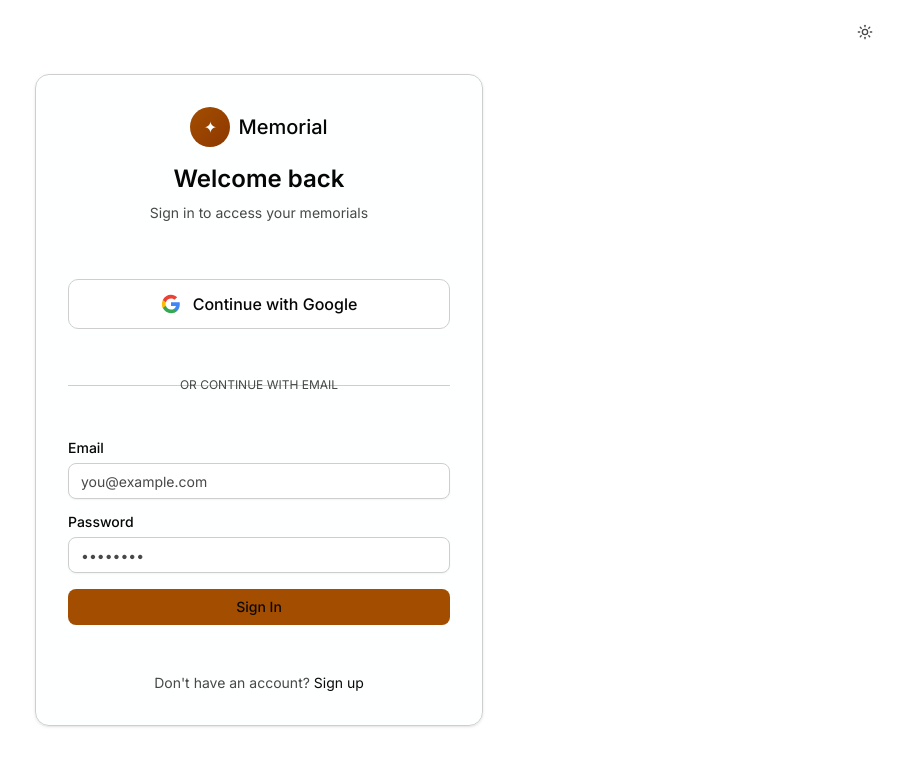
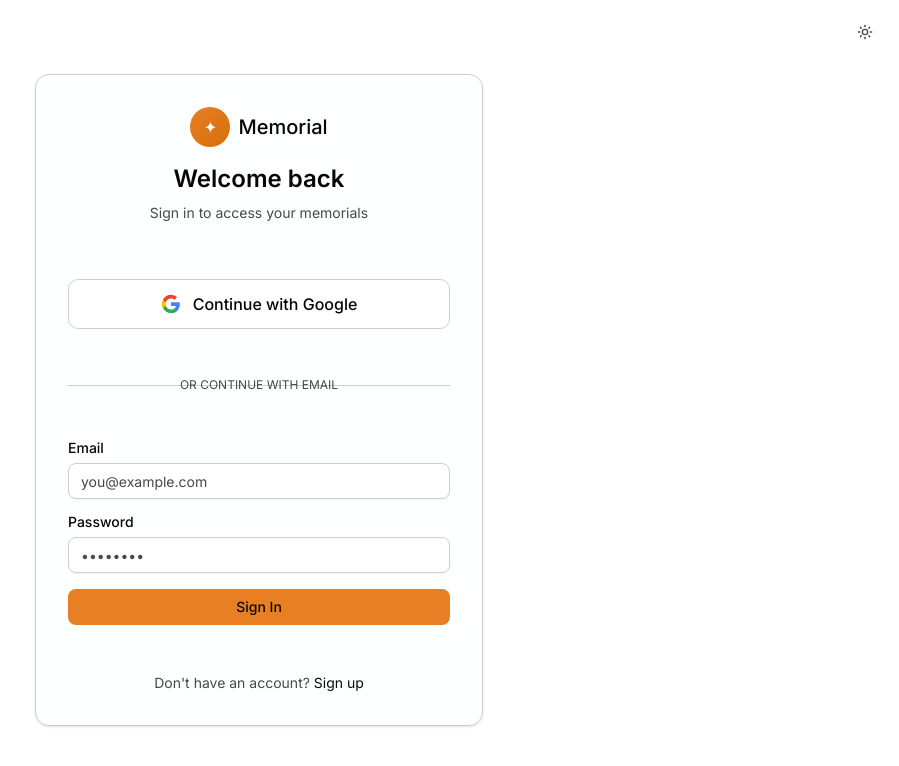
Before and after one commit to sapeol/memorial-app, a Next.js app: page /sign-in in a window 1280 px wide. Shown: the top 766 px of the page, without its empty margins (381-1280 px from the left). Built offline with nearby package versions, Linux system fonts and the light colour scheme; no server answers.

Commit message:
Fix: Improve color contrast for buttons and fix calendar component styling

```diff
--- a/src/app/globals.css
+++ b/src/app/globals.css
@@ -71,10 +71,10 @@
   --border: oklch(0.85 0 0);
   --input: oklch(0.85 0 0);
   --ring: oklch(0.708 0 0);
-  /* WCAG AA compliant amber/gold brand colors - 6:1 contrast ratio */
-  --brand: oklch(0.52 0.14 55);
+  /* WCAG AA compliant amber/gold brand colors for light mode - 4.5:1+ contrast ratio */
+  --brand: oklch(0.70 0.16 55);
   --brand-foreground: oklch(0.145 0 0);
-  --brand-hover: oklch(0.45 0.14 55);
+  --brand-hover: oklch(0.65 0.16 55);
   --chart-1: oklch(0.646 0.222 41.116);
   --chart-2: oklch(0.6 0.118 184.704);
   --chart-3: oklch(0.398 0.07 227.392);
@@ -111,9 +111,9 @@
   --input: oklch(0.30 0 0);
   --ring: oklch(0.556 0 0);
   /* WCAG AA compliant amber/gold brand colors for dark mode - 7:1 contrast ratio */
-  --brand: oklch(0.58 0.16 55);
+  --brand: oklch(0.65 0.16 55);
   --brand-foreground: oklch(0.145 0 0);
-  --brand-hover: oklch(0.50 0.16 55);
+  --brand-hover: oklch(0.60 0.16 55);
   --chart-1: oklch(0.488 0.243 264.376);
   --chart-2: oklch(0.696 0.17 162.48);
   --chart-3: oklch(0.769 0.188 70.08);
--- a/src/app/page.tsx
+++ b/src/app/page.tsx
@@ -59,10 +59,8 @@ export default async function Home() {
       {/* Header */}
       <header className="border-b border-border">
         <div className="max-w-6xl mx-auto px-6 py-4 flex items-center justify-between">
-          <Link href="/" className="flex items-center gap-2">
-            <div className="w-8 h-8 rounded-full bg-gradient-to-br from-brand to-brand-hover flex items-center justify-center">
-              <Heart className="w-4 h-4 text-brand-foreground" />
-            </div>
+          <Link href="/" className="flex items-center gap-2 group">
+            <Heart className="w-4 h-4 text-brand" />
             <span className="font-semibold text-foreground">Memorial</span>
           </Link>
           <nav className="flex items-center gap-4">
@@ -77,12 +75,12 @@ export default async function Home() {
         <section className="max-w-6xl mx-auto px-6 py-20 md:py-32">
           <div className="text-center max-w-3xl mx-auto">
             <div className="inline-flex items-center gap-2 px-3 py-1 rounded-full bg-brand/10 border border-brand/20 mb-8">
-              <Shield className="w-3 h-3 text-brand-foreground" />
-              <span className="text-xs font-medium text-brand-foreground">Private • Secure • Permanent</span>
+              <Shield className="w-3 h-3 text-brand" />
+              <span className="text-xs font-medium text-brand">Private • Secure • Permanent</span>
             </div>
             <h1 className="text-4xl sm:text-5xl md:text-6xl font-semibold text-foreground mb-6 tracking-tight leading-tight">
               A beautiful place to remember
-              <span className="block text-brand-foreground">those you love</span>
+              <span className="block text-brand">those you love</span>
             </h1>
             <p className="text-lg md:text-xl text-muted-foreground mb-10 leading-relaxed max-w-2xl mx-auto">
               Create a lasting digital tribute where family and friends come together to share memories,
--- a/src/components/ui/button.tsx
+++ b/src/components/ui/button.tsx
@@ -16,6 +16,8 @@ const buttonVariants = cva(
           "border bg-background shadow-xs hover:bg-accent hover:text-accent-foreground dark:bg-input/30 dark:border-input dark:hover:bg-input/50",
         secondary:
           "bg-secondary text-secondary-foreground hover:bg-secondary/80",
+        brand:
+          "bg-brand text-brand-foreground hover:bg-brand-hover",
         ghost:
           "hover:bg-accent hover:text-accent-foreground dark:hover:bg-accent/50",
         link: "text-primary underline-offset-4 hover:underline",
--- a/src/components/ui/calendar.tsx
+++ b/src/components/ui/calendar.tsx
@@ -1,6 +1,7 @@
 "use client"
 
 import * as React from "react"
+import { ChevronLeft, ChevronRight } from "lucide-react"
 import { DayPicker } from "react-day-picker"
 
 import { cn } from "@/lib/utils"
@@ -22,11 +23,11 @@ function Calendar({
         months: "flex flex-col sm:flex-row space-y-4 sm:space-x-4 sm:space-y-0",
         month: "space-y-4",
         caption: "flex justify-center pt-1 relative items-center",
-        caption_label: "text-sm font-medium text-foreground",
+        caption_label: "text-sm font-medium",
         nav: "space-x-1 flex items-center",
         nav_button: cn(
           buttonVariants({ variant: "outline" }),
-          "h-7 w-7 bg-transparent border-border p-0 opacity-50 hover:opacity-100"
+          "h-7 w-7 bg-transparent p-0 opacity-50 hover:opacity-100"
         ),
         nav_button_previous: "absolute left-1",
         nav_button_next: "absolute right-1",
@@ -42,8 +43,8 @@ function Calendar({
         ),
         day_range_end: "day-range-end",
         day_selected:
-          "bg-brand text-brand-foreground hover:bg-brand hover:text-brand-foreground focus:bg-brand focus:text-brand-foreground",
-        day_today: "bg-accent/50",
+          "bg-primary text-primary-foreground hover:bg-primary hover:text-primary-foreground focus:bg-primary focus:text-primary-foreground",
+        day_today: "bg-accent text-accent-foreground",
         day_outside:
           "day-outside text-muted-foreground opacity-50 aria-selected:bg-accent/50 aria-selected:text-muted-foreground aria-selected:opacity-30",
         day_disabled: "text-muted-foreground opacity-50",
@@ -52,6 +53,10 @@ function Calendar({
         day_hidden: "invisible",
         ...classNames,
       }}
+      components={{
+        IconLeft: ({ ...props }) => <ChevronLeft className="h-4 w-4" />,
+        IconRight: ({ ...props }) => <ChevronRight className="h-4 w-4" />,
+      }}
       {...props}
     />
   )
```
